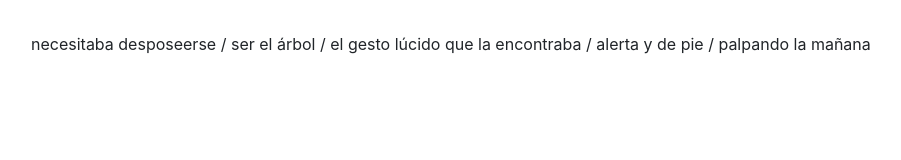
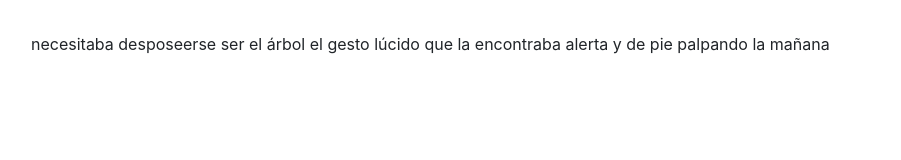
Before and after one commit to juliaporto/juliaporto.github.io, a plain HTML site: page actividad-1/pagina.html in a window 1280 px wide. Shown: the whole page, without its empty margins (1-902 px from the left). Drawn offline with nearby package versions, Linux system fonts and the light colour scheme.

Commit message:
Update pagina.html

```diff
--- a/actividad-1/pagina.html
+++ b/actividad-1/pagina.html
@@ -2,7 +2,7 @@
 <html>
   <head>
     <meta charset="utf-8">
-    <title>Mi Pagina</title>
+    <title>Info</title>
     <link rel="stylesheet" href="https://stackpath.bootstrapcdn.com/bootstrap/4.4.1/css/bootstrap.min.css">
   </head>
   <body class="p-3">
@@ -10,7 +10,11 @@
 
 
 <div class="m-3 p-0">
-  necesitaba desposeerse / ser el árbol / el gesto lúcido que la encontraba / alerta y de pie / palpando la mañana
+  necesitaba desposeerse
+  ser el árbol
+  el gesto lúcido que la encontraba
+  alerta y de pie
+  palpando la mañana
 </div>
 
 
```
